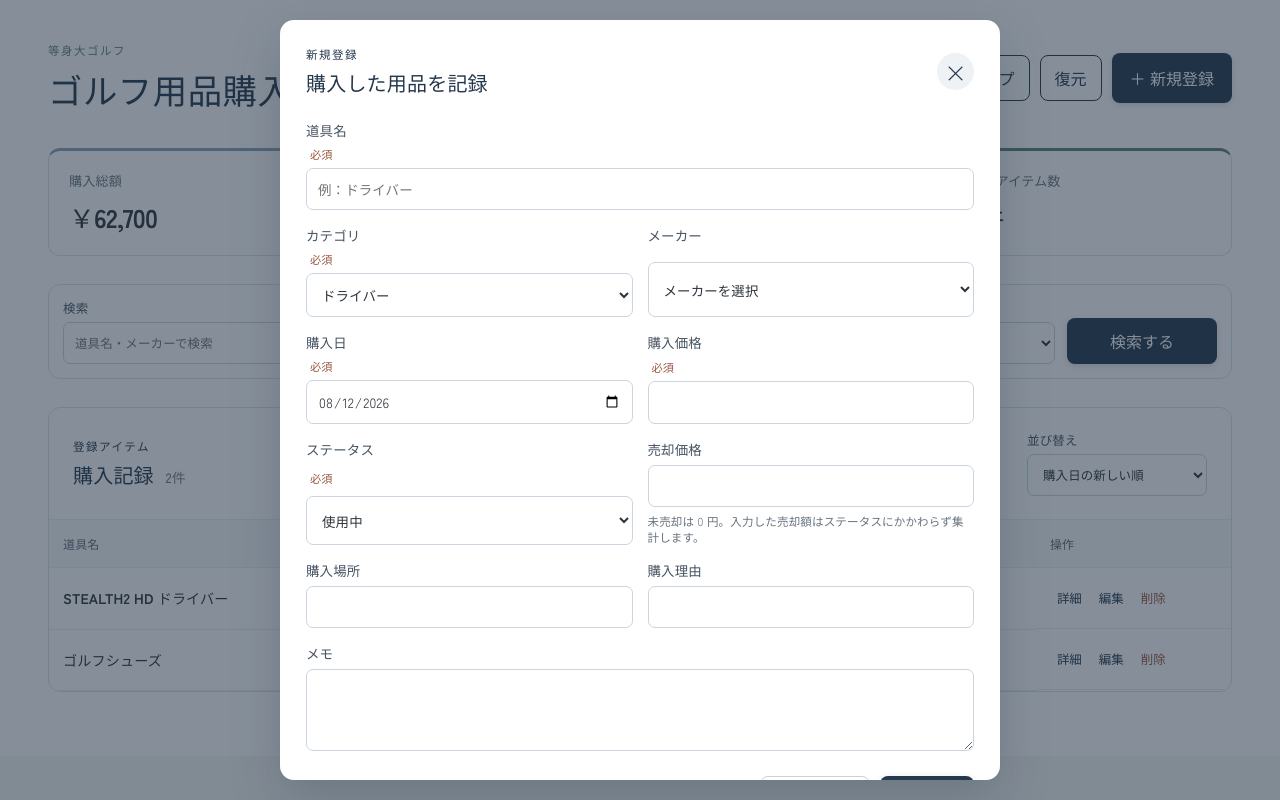
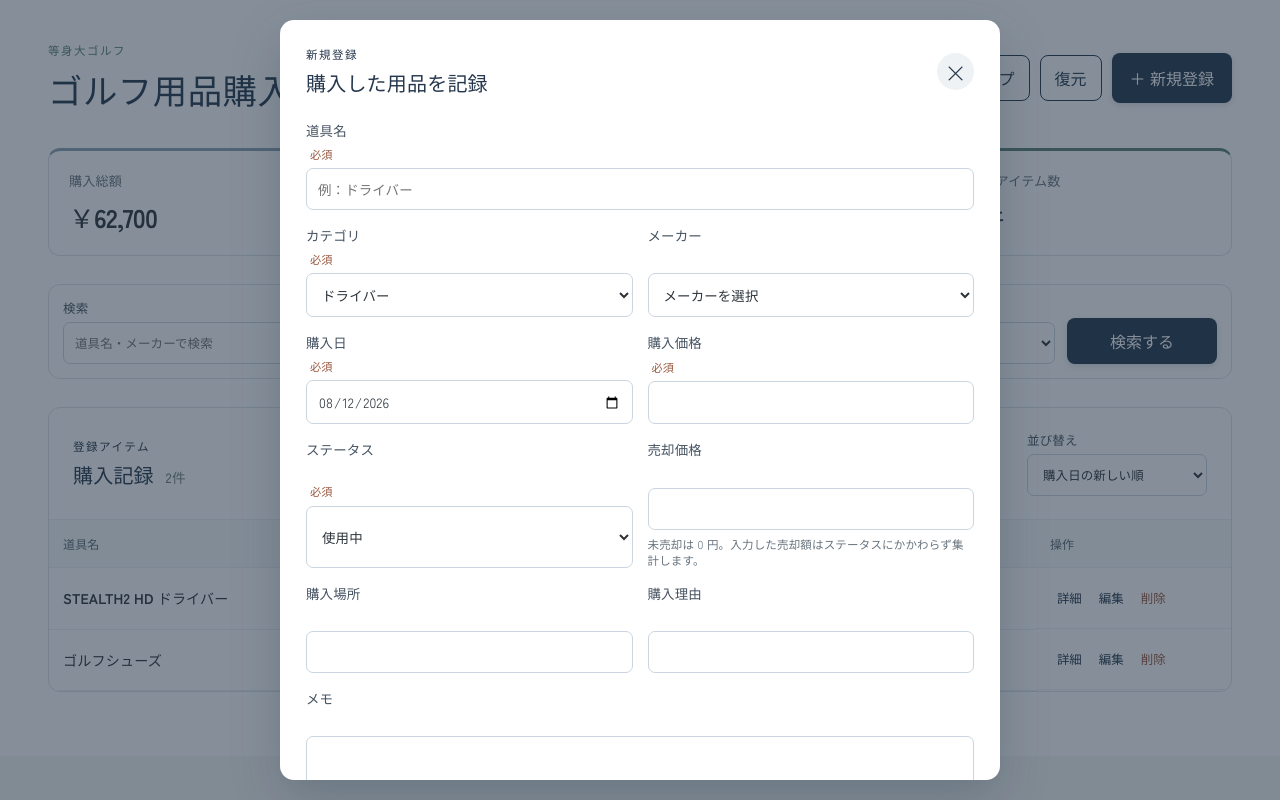
Before and after one commit to toushindaigolf/golf-equipment-ledger, a React (Vite) app: page / in a window 1280 px wide. Both pictures are taken after a click on the button "＋ 新規登録". Built offline with nearby package versions, Linux system fonts and the light colour scheme.

Commit message:
Align equipment form fields

```diff
--- a/src/styles/global.css
+++ b/src/styles/global.css
@@ -92,3 +92,8 @@ td b,.item-card h3{font-weight:600}
 input,select,textarea{font-weight:400;letter-spacing:.01em}
 .form-grid small,.detail dt{font-weight:400}
 .price-line{font-weight:500;letter-spacing:-.01em;font-variant-numeric:tabular-nums}
+
+/* Form rows: reserve the required-label line so paired controls share the same top edge. */
+.form-grid label{grid-template-rows:auto 1.2em auto}
+.form-grid label > :is(input,select,textarea){grid-row:3}
+.form-grid label > select + input,.form-grid label > small{grid-row:4}
```
